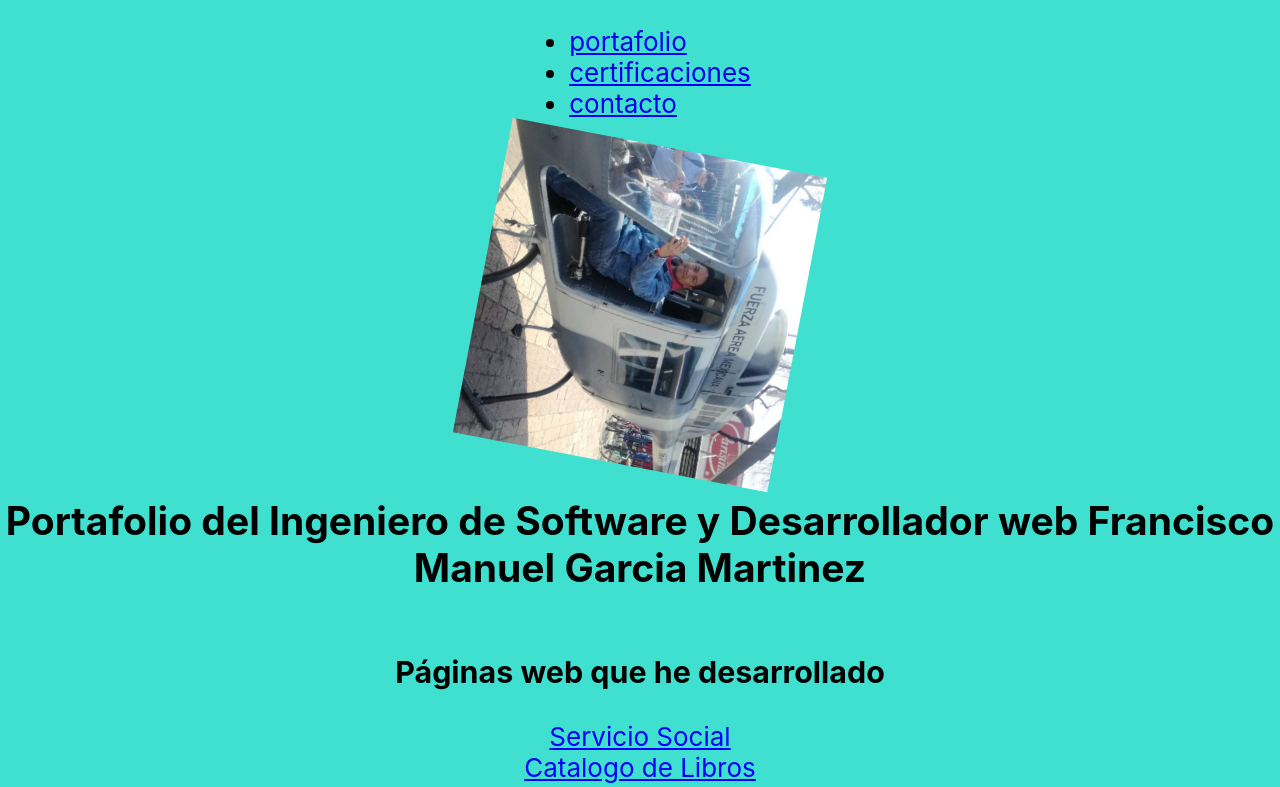
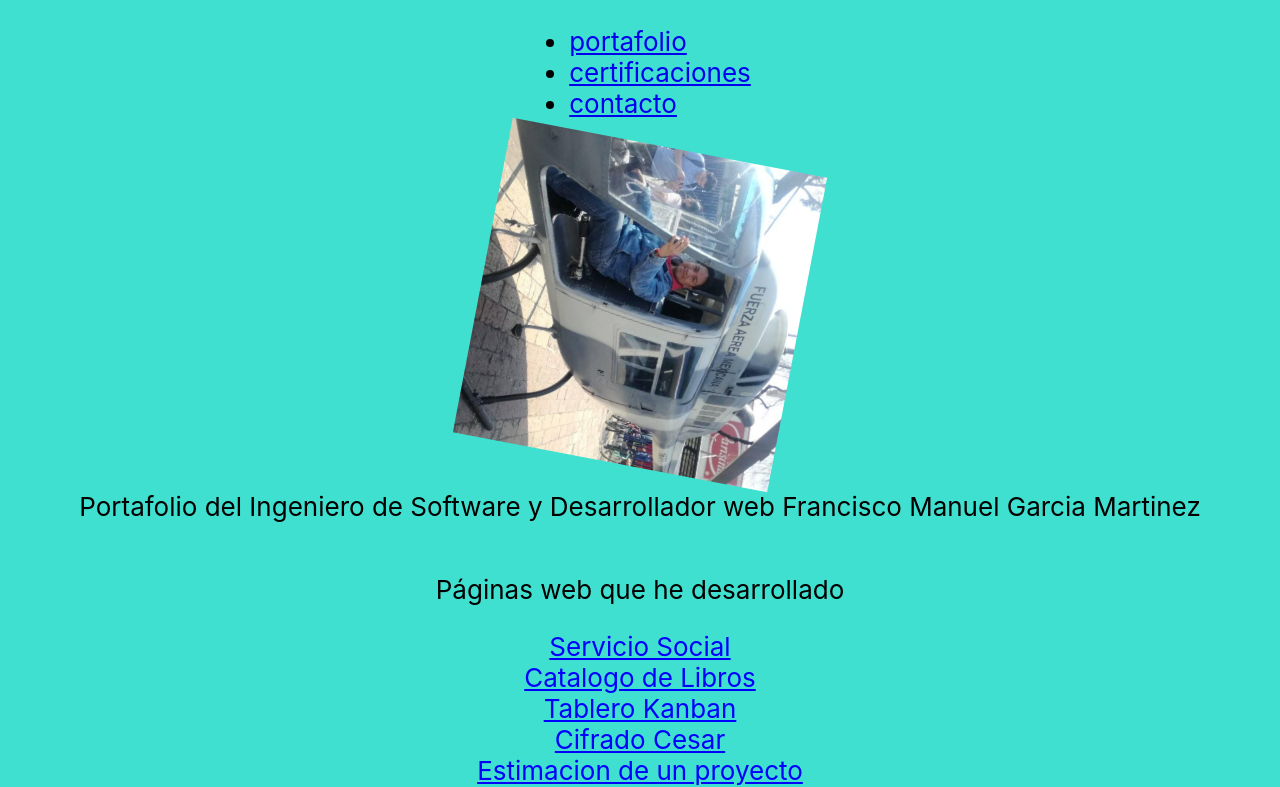
Before and after one commit to Delta939/portafoliodetrabajo, a React (Create React App) app: page /contacto in a window 1280 px wide. Shown: the top 787 px of the page. Built offline with nearby package versions, Linux system fonts and the light colour scheme.

Commit message:
Update App.js

```diff
--- a/src/App.js
+++ b/src/App.js
@@ -26,11 +26,11 @@ function Portafolio() {
     <div className="App">
       <header className="App-header">
         <img src={logo} className="App-logo" alignContent="right" alt="logo" />
-        <h2>
+        <p>
           Portafolio del Ingeniero de Software y Desarrollador web Francisco
           Manuel Garcia Martinez
-        </h2>
-        <h3>Páginas web que he desarrollado</h3>
+        </p>
+        <p>Páginas web que he desarrollado</p>
         <a
           className="App-link"
           href="http://uacmproyectoluchadoresambientales.atwebpages.com/Menuprincipal.php?txt_usuario=profesor&txt_password=295"
```
